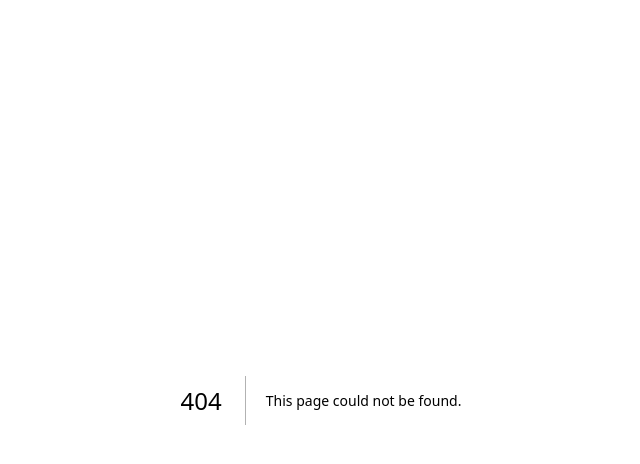
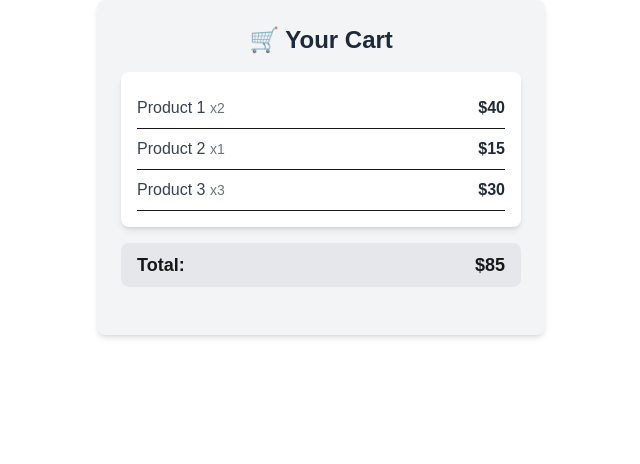
Before and after one commit to Abhinav-FP/eLearning, a Next.js app: page /Paypal/PayPalButton in a window 1280 px wide. Before the commit this address had no page. Shown: the top 464 px of the page, without its empty margins (319-959 px from the left). Built offline with nearby package versions, Linux system fonts and the light colour scheme.

Commit message:
manage  payamnet:

```diff
--- a/package.json
+++ b/package.json
@@ -9,6 +9,7 @@
     "lint": "next lint"
   },
   "dependencies": {
+    "@paypal/react-paypal-js": "^8.8.2",
     "next": "15.2.4",
     "react": "^19.0.0",
     "react-dom": "^19.0.0"
--- /dev/null
+++ b/src/pages/Paypal/PayPalButton.jsx
@@ -0,0 +1,99 @@
+import { PayPalScriptProvider, PayPalButtons } from "@paypal/react-paypal-js";
+import { useRouter } from "next/navigation";
+
+import { useState } from "react";
+
+const PayPalButton = () => {
+  // 🛒 Sample Cart Items
+  const router = useRouter(); // Next.js me routing ke liye
+
+  const [cart, setCart] = useState([
+    { name: "Product 1", price: 20, quantity: 2 },
+    { name: "Product 2", price: 15, quantity: 1 },
+    { name: "Product 3", price: 10, quantity: 3 },
+  ]);
+
+  const totalAmount = cart.reduce((sum, item) => sum + item.price * item.quantity, 0);
+
+  const handleCreateOrder = async () => {
+    const response = await fetch("http://localhost:5000/payment/create-order", {
+      method: "POST",
+      headers: { "Content-Type": "application/json" },
+      body: JSON.stringify({ items: cart }),
+    });
+    const data = await response.json();
+    return data.id;
+  };
+
+  const handleApprove = async (data) => {
+    const response = await fetch("http://localhost:5000/payment/capture-order", {
+      method: "POST",
+      headers: { "Content-Type": "application/json" },
+      body: JSON.stringify({ orderID: data.orderID }),
+    });
+    const details = await response.json();
+    console.log("details", details)
+    if (response.ok && details.data.data.status === "COMPLETED") {
+      router.push("/success"); // Success page pe redirect
+    } else {
+      router.push("/cancel"); // Cancel page pe redirect
+    }
+  };
+
+  // const handleCancel = async (data) => {
+  //   console.log("User cancelled the payment.");
+
+  //   const response = await fetch("http://localhost:5000/payment/cancel-order", {
+  //     method: "POST",
+  //     headers: { "Content-Type": "application/json" },
+  //     body: JSON.stringify({ orderID: data.orderID }),
+  //   });
+
+  //   const result = await response.json();
+  //   console.log("Cancel Response:", result);
+
+  //   if (result.status === "CANCELLED") {
+  //     alert("Payment was cancelled!");
+  //     router.push("/cancel");
+  //   } else {
+  //     alert("Something went wrong!");
+  //   }
+  // };
+
+
+
+
+  return (
+    <PayPalScriptProvider options={{ "client-id": "Acq8BOAgNmN-iAGdJDmqJj9t-5VN6pA5KCsqGqvxdkrLis0-CRIjDwqtsYZwNRZ4F5uYEQfkxm_zMOXk" }}>
+      <div className="flex flex-col items-center bg-gray-100 p-6 rounded-lg shadow-md max-w-md mx-auto">
+        <h2 className="text-2xl font-semibold text-gray-800 mb-4">🛒 Your Cart</h2>
+        <div className="w-full bg-white shadow-md rounded-lg p-4">
+          {cart.map((item, index) => (
+            <div key={index} className="flex justify-between items-center border-b py-2">
+              <span className="text-gray-700 font-medium">
+                {item.name} <span className="text-sm text-gray-500">x{item.quantity}</span>
+              </span>
+              <span className="text-gray-800 font-semibold">${item.price * item.quantity}</span>
+            </div>
+          ))}
+        </div>
+
+        <div className="w-full flex justify-between items-center text-lg font-bold mt-4 px-4 py-2 bg-gray-200 rounded-lg">
+          <span>Total:</span>
+          <span>${totalAmount}</span>
+        </div>
+
+        <div className="mt-6 w-full">
+
+          <PayPalButtons
+            createOrder={handleCreateOrder}
+            onApprove={handleApprove}
+            // onCancel={handleCancel} // ✅ Cancel option added
+          />
+        </div>
+      </div>
+    </PayPalScriptProvider>
+  );
+};
+
+export default PayPalButton;
--- /dev/null
+++ b/src/pages/cancel.jsx
@@ -0,0 +1,18 @@
+import React from "react";
+
+const CancelPage = () => {
+
+    return (
+        <div className="flex flex-col items-center justify-center h-screen bg-red-100">
+            <h1 className="text-3xl font-bold text-red-700">Payment Failed ❌</h1>
+            <p className="text-lg text-gray-700 mt-2">Something went wrong with your payment.</p>
+            <button
+                className="mt-4 px-6 py-2 bg-red-500 text-white rounded-lg hover:bg-red-600"
+            >
+                Try Again
+            </button>
+        </div>
+    );
+};
+
+export default CancelPage;
--- a/src/pages/index.js
+++ b/src/pages/index.js
@@ -1,9 +1,10 @@
 import Index from "./home/Index";
+import PayPalButton from "./Paypal/PayPalButton";
 
 
 
 export default function Home() {
   return (
-   <Index />
+   <PayPalButton />
   );
 }
--- /dev/null
+++ b/src/pages/success.jsx
@@ -0,0 +1,18 @@
+import React from "react";
+
+const SuccessPage = () => {
+
+  return (
+    <div className="flex flex-col items-center justify-center h-screen bg-green-100">
+      <h1 className="text-3xl font-bold text-green-700">Payment Successful! ✅</h1>
+      <p className="text-lg text-gray-700 mt-2">Thank you for your payment.</p>
+      <button
+        className="mt-4 px-6 py-2 bg-green-500 text-white rounded-lg hover:bg-green-600"
+      >
+        Go to Home
+      </button>
+    </div>
+  );
+};
+
+export default SuccessPage;
```
Also changed, not shown: 1 other file (tests, documents, lock files or other folders).
